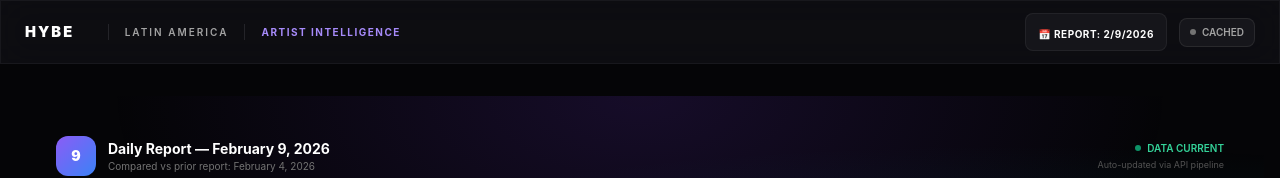
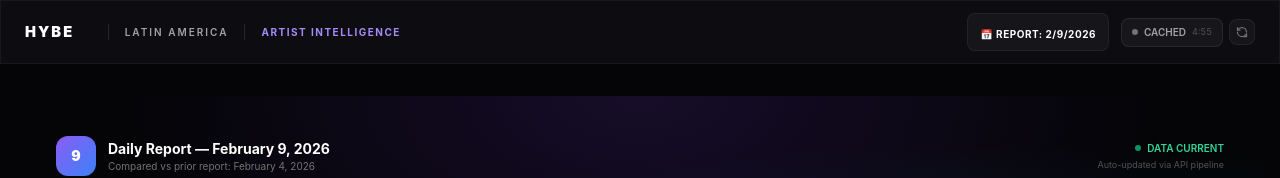
Before and after one commit to it-hbl/santos-bravos-dashboard, a Next.js app: page / in a window 1280 px wide. Shown: the top 178 px of the page. Built offline with nearby package versions, Linux system fonts and the light colour scheme; no server answers.

Commit message:
Add auto-refresh (5min) with countdown timer and manual refresh button

```diff
--- a/app/components/LiveDataProvider.tsx
+++ b/app/components/LiveDataProvider.tsx
@@ -1,6 +1,6 @@
 "use client";
 
-import { createContext, useContext, useEffect, useState, ReactNode } from "react";
+import { createContext, useContext, useEffect, useState, useCallback, useRef, ReactNode } from "react";
 
 interface LiveChartmetricData {
   spotifyMonthlyListeners: number;
@@ -52,7 +52,11 @@ interface LiveDataContextType {
   loading: boolean;
   error: string | null;
   lastFetched: string | null;
+  refresh: () => void;
+  secondsUntilRefresh: number;
 }
+
+const REFRESH_INTERVAL_MS = 5 * 60 * 1000; // 5 minutes
 
 const LiveDataContext = createContext<LiveDataContextType>({
   chartmetric: null,
@@ -64,6 +68,8 @@ const LiveDataContext = createContext<LiveDataContextType>({
   loading: true,
   error: null,
   lastFetched: null,
+  refresh: () => {},
+  secondsUntilRefresh: 0,
 });
 
 export function useLiveData() {
@@ -71,7 +77,7 @@ export function useLiveData() {
 }
 
 export function LiveDataProvider({ children }: { children: ReactNode }) {
-  const [state, setState] = useState<LiveDataContextType>({
+  const [state, setState] = useState<Omit<LiveDataContextType, 'refresh' | 'secondsUntilRefresh'>>({
     chartmetric: null,
     youtube: null,
     meltwater: null,
@@ -82,13 +88,18 @@ export function LiveDataProvider({ children }: { children: ReactNode }) {
     error: null,
     lastFetched: null,
   });
+  const [secondsUntilRefresh, setSecondsUntilRefresh] = useState(REFRESH_INTERVAL_MS / 1000);
+  const lastFetchTime = useRef<number>(0);
 
-  useEffect(() => {
+  const fetchData = useCallback(() => {
+    setState(prev => ({ ...prev, loading: true }));
     Promise.all([
       fetch("/api/chartmetric").then(r => r.json()).catch(() => null),
       fetch("/api/youtube").then(r => r.json()).catch(() => null),
       fetch("/api/meltwater").then(r => r.json()).catch(() => null),
     ]).then(([cmRes, ytRes, mwRes]) => {
+      lastFetchTime.current = Date.now();
+      setSecondsUntilRefresh(REFRESH_INTERVAL_MS / 1000);
       setState({
         chartmetric: cmRes?.data ?? null,
         youtube: ytRes?.data ?? null,
@@ -103,15 +114,44 @@ export function LiveDataProvider({ children }: { children: ReactNode }) {
     });
   }, []);
 
+  // Initial fetch + auto-refresh interval
+  useEffect(() => {
+    fetchData();
+    const interval = setInterval(fetchData, REFRESH_INTERVAL_MS);
+    return () => clearInterval(interval);
+  }, [fetchData]);
+
+  // Countdown timer (ticks every second)
+  useEffect(() => {
+    const tick = setInterval(() => {
+      const elapsed = Date.now() - lastFetchTime.current;
+      const remaining = Math.max(0, Math.ceil((REFRESH_INTERVAL_MS - elapsed) / 1000));
+      setSecondsUntilRefresh(remaining);
+    }, 1000);
+    return () => clearInterval(tick);
+  }, []);
+
+  const contextValue: LiveDataContextType = {
+    ...state,
+    refresh: fetchData,
+    secondsUntilRefresh,
+  };
+
   return (
-    <LiveDataContext.Provider value={state}>
+    <LiveDataContext.Provider value={contextValue}>
       {children}
     </LiveDataContext.Provider>
   );
 }
 
+function formatCountdown(seconds: number): string {
+  const m = Math.floor(seconds / 60);
+  const s = seconds % 60;
+  return `${m}:${s.toString().padStart(2, "0")}`;
+}
+
 export function LiveBadge() {
-  const { isLive, isYouTubeLive, isMeltwaterLive, loading, lastFetched } = useLiveData();
+  const { isLive, isYouTubeLive, isMeltwaterLive, loading, lastFetched, refresh, secondsUntilRefresh } = useLiveData();
 
   if (loading) {
     return (
@@ -123,22 +163,52 @@ export function LiveBadge() {
   }
 
   const anyLive = isLive || isYouTubeLive || isMeltwaterLive;
+  const sources = [isLive && "CM", isYouTubeLive && "YT", isMeltwaterLive && "MW"].filter(Boolean).join(" + ");
+  const time = lastFetched ? new Date(lastFetched).toLocaleTimeString("en-US", { hour: "2-digit", minute: "2-digit" }) : "";
 
   if (anyLive) {
-    const time = lastFetched ? new Date(lastFetched).toLocaleTimeString("en-US", { hour: "2-digit", minute: "2-digit" }) : "";
-    const sources = [isLive && "CM", isYouTubeLive && "YT", isMeltwaterLive && "MW"].filter(Boolean).join(" + ");
     return (
-      <div className="flex items-center gap-1.5 bg-emerald-500/10 border border-emerald-500/20 rounded-lg px-2.5 py-1.5" title={`Live: ${sources} | ${time}`}>
-        <div className="w-1.5 h-1.5 rounded-full bg-emerald-500 animate-pulse-slow" />
-        <span className="text-[10px] text-emerald-400 font-semibold">LIVE API</span>
+      <div className="flex items-center gap-1.5">
+        <div className="flex items-center gap-1.5 bg-emerald-500/10 border border-emerald-500/20 rounded-lg px-2.5 py-1.5" title={`Live: ${sources} | Updated ${time}`}>
+          <div className="w-1.5 h-1.5 rounded-full bg-emerald-500 animate-pulse-slow" />
+          <span className="text-[10px] text-emerald-400 font-semibold">LIVE</span>
+          <span className="text-[9px] text-emerald-600 tabular-nums">{formatCountdown(secondsUntilRefresh)}</span>
+        </div>
+        <button
+          onClick={refresh}
+          className="bg-white/[0.04] hover:bg-white/[0.08] border border-white/[0.06] hover:border-white/[0.12] rounded-lg p-1.5 transition-all group"
+          title={`Refresh now (${sources})`}
+        >
+          <svg className="w-3 h-3 text-neutral-500 group-hover:text-white transition-colors" viewBox="0 0 24 24" fill="none" stroke="currentColor" strokeWidth="2.5" strokeLinecap="round" strokeLinejoin="round">
+            <path d="M21 12a9 9 0 0 0-9-9 9.75 9.75 0 0 0-6.74 2.74L3 8" />
+            <path d="M3 3v5h5" />
+            <path d="M3 12a9 9 0 0 0 9 9 9.75 9.75 0 0 0 6.74-2.74L21 16" />
+            <path d="M16 21h5v-5" />
+          </svg>
+        </button>
       </div>
     );
   }
 
   return (
-    <div className="flex items-center gap-1.5 bg-neutral-500/10 border border-neutral-500/20 rounded-lg px-2.5 py-1.5">
-      <div className="w-1.5 h-1.5 rounded-full bg-neutral-500" />
-      <span className="text-[10px] text-neutral-400 font-semibold">CACHED</span>
+    <div className="flex items-center gap-1.5">
+      <div className="flex items-center gap-1.5 bg-neutral-500/10 border border-neutral-500/20 rounded-lg px-2.5 py-1.5">
+        <div className="w-1.5 h-1.5 rounded-full bg-neutral-500" />
+        <span className="text-[10px] text-neutral-400 font-semibold">CACHED</span>
+        <span className="text-[9px] text-neutral-600 tabular-nums">{formatCountdown(secondsUntilRefresh)}</span>
+      </div>
+      <button
+        onClick={refresh}
+        className="bg-white/[0.04] hover:bg-white/[0.08] border border-white/[0.06] hover:border-white/[0.12] rounded-lg p-1.5 transition-all group"
+        title="Retry connection"
+      >
+        <svg className="w-3 h-3 text-neutral-500 group-hover:text-white transition-colors" viewBox="0 0 24 24" fill="none" stroke="currentColor" strokeWidth="2.5" strokeLinecap="round" strokeLinejoin="round">
+          <path d="M21 12a9 9 0 0 0-9-9 9.75 9.75 0 0 0-6.74 2.74L3 8" />
+          <path d="M3 3v5h5" />
+          <path d="M3 12a9 9 0 0 0 9 9 9.75 9.75 0 0 0 6.74-2.74L21 16" />
+          <path d="M16 21h5v-5" />
+        </svg>
+      </button>
     </div>
   );
 }
```
